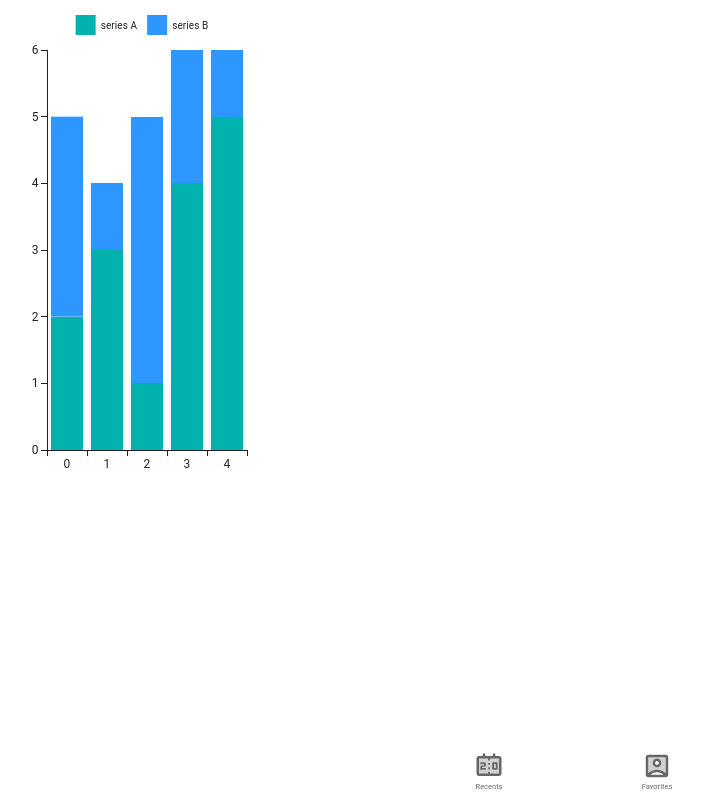
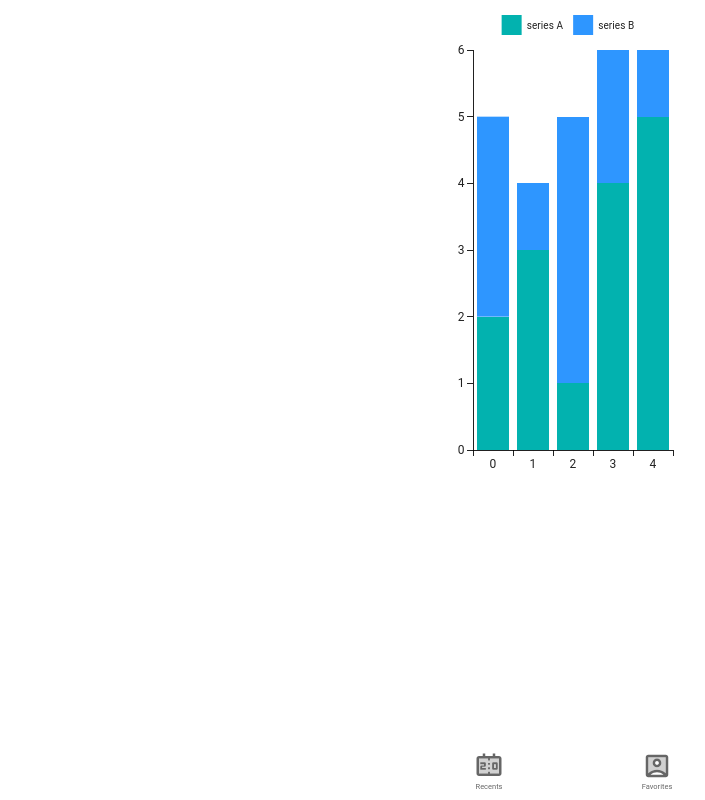
Before and after one commit to JaredJ13/score-tracker, a React (Vite) app in the folder score-tracker/: page / in a window 1280 px wide. Shown: the whole page, without its empty margins (67-772 px from the left). Built offline with nearby package versions, Linux system fonts and the light colour scheme.

Commit message:
added chart into grid for proper placement

```diff
--- a/score-tracker/src/components/newGame/ScoreKeeper.jsx
+++ b/score-tracker/src/components/newGame/ScoreKeeper.jsx
@@ -1,3 +1,4 @@
+import { Grid } from "@mui/material";
 import { BarChart } from "@mui/x-charts";
 
 export default function ScoreKeeper() {
@@ -11,6 +12,8 @@ export default function ScoreKeeper() {
   };
   return (
     <>
+      <Grid container justifyContent="center" alignItems="flex-end">
+        <Grid item>
           <BarChart
             width={300}
             height={500}
@@ -19,6 +22,8 @@ export default function ScoreKeeper() {
               { ...seriesB, stack: "total" },
             ]}
           />
+        </Grid>
+      </Grid>
     </>
   );
 }
```
Lines whose indentation alone changed are shown as unchanged.
